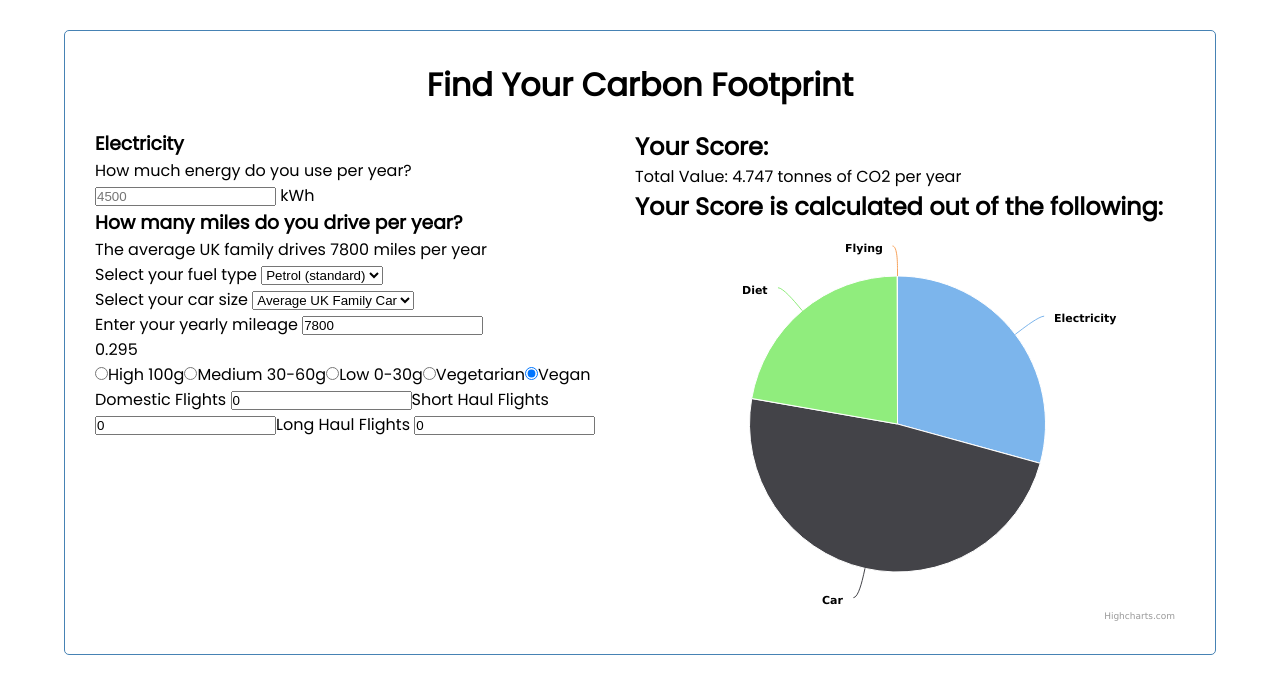
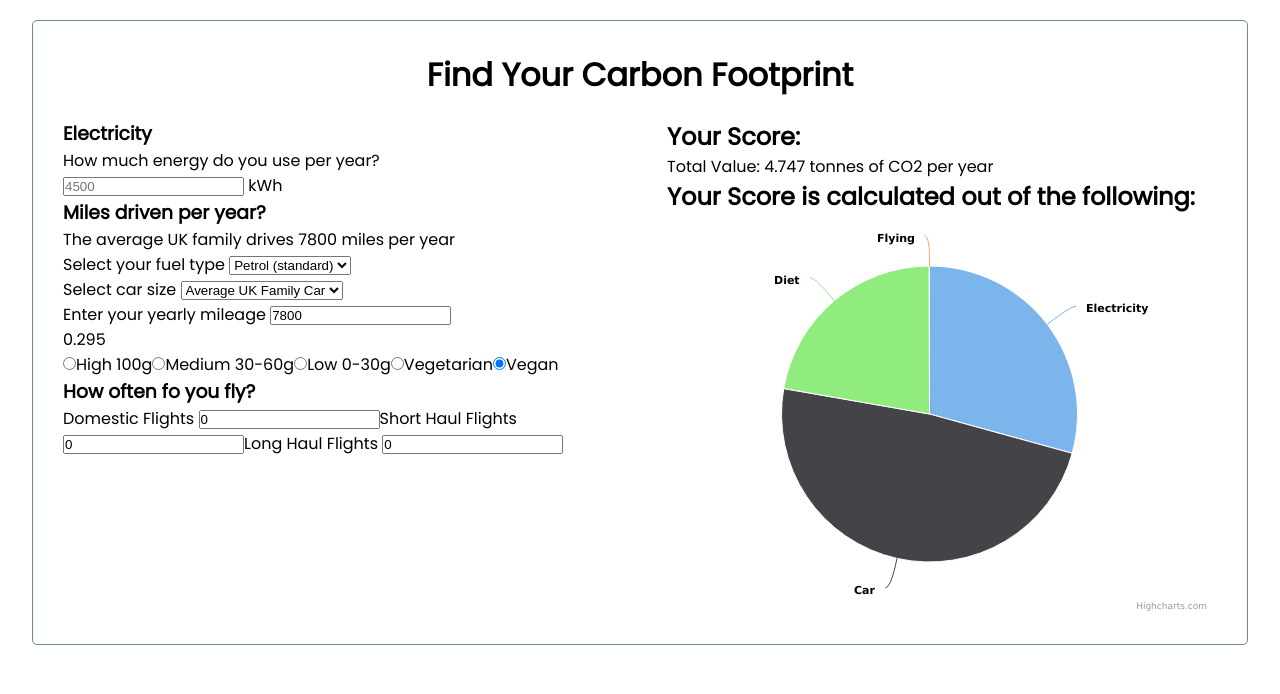
Before and after one commit to mldrenth/carbon_footprint_app, a React (Create React App) app in the folder client/: page / in a window 1280 px wide. Shown: the top 694 px of the page. Built offline with nearby package versions, Linux system fonts and the light colour scheme; no server answers.

Commit message:
id attributes pre css

```diff
--- a/client/src/components/Car.js
+++ b/client/src/components/Car.js
@@ -27,17 +27,17 @@ const Car = ({ climateData, handleCarCalculation }) => {
   };
 
   return (
-    <div>
-      <h3>How many miles do you drive per year?</h3>
-      <p>The average UK family drives 7800 miles per year</p>
-      <label>Select your fuel type </label>
-      <select onChange={onFuelSelected}>
+    <div id="car-form">
+      <h3 id="car-header">Miles driven per year?</h3>
+      <p id='car-average'>The average UK family drives 7800 miles per year</p>
+      <label htmlFor="fuel-type">Select your fuel type </label>
+      <select id='fuel-type' onChange={onFuelSelected}>
         <option value="petrol">Petrol (standard)</option>
         <option value="diesel">Diesel</option>
       </select>
       <br />
-      <label>Select your car size </label>
-      <select onChange={onSizeSelected}>
+      <label htmlFor="car-size">Select car size </label>
+      <select id='car-size'onChange={onSizeSelected}>
         <option value="medium">Average UK Family Car</option>
         <option value="small">Small</option>
         <option value="medium">Medium</option>
@@ -45,7 +45,7 @@ const Car = ({ climateData, handleCarCalculation }) => {
       </select>
       <br />
       <label htmlFor="milesPerYear">Enter your yearly mileage </label>
-      <input type="number" value={yearlyMileage} onChange={onMileageChange} />
+      <input id='milesPerYear' type="number" value={yearlyMileage} onChange={onMileageChange} />
       <p>{co2PerMile}</p>
     </div>
   );
--- a/client/src/components/DietForm.js
+++ b/client/src/components/DietForm.js
@@ -16,14 +16,13 @@ const DietForm = ({ climateData, handleDietCalculation }) => {
   return (
     <form id="diet-form" onChange={onDietSelected}>
       <input
-        class="dietHigh"
         type="radio"
         name="dietType"
         id="high-meat"
         value="highMeat"
         required
       />
-      <label for="highMeat">High 100g</label>
+      <label htmlFor="high-Meat">High 100g</label>
 
       <input
         class="dietRadio"
@@ -33,7 +32,7 @@ const DietForm = ({ climateData, handleDietCalculation }) => {
         value="mediumMeat"
         required
       />
-      <label for="medium-Meat">Medium 30-60g</label>
+      <label htmlFor="medium-Meat">Medium 30-60g</label>
 
       <input
         class="dietRadio"
@@ -43,7 +42,7 @@ const DietForm = ({ climateData, handleDietCalculation }) => {
         value="lowMeat"
         required
       />
-      <label for="low-meat">Low 0-30g</label>
+      <label htmlFor="low-meat">Low 0-30g</label>
 
       <input
         class="dietRadio"
@@ -53,7 +52,7 @@ const DietForm = ({ climateData, handleDietCalculation }) => {
         value="vegetarian"
         required
       />
-      <label for="vegetarian">Vegetarian</label>
+      <label htmlFor="vegetarian">Vegetarian</label>
 
       <input
         class="dietRadio"
@@ -64,7 +63,7 @@ const DietForm = ({ climateData, handleDietCalculation }) => {
         required
         defaultChecked="true"
       />
-      <label for="vegan">Vegan</label>
+      <label htmlFor="vegan">Vegan</label>
     </form>
   );
 };
--- a/client/src/components/Electricity.js
+++ b/client/src/components/Electricity.js
@@ -12,12 +12,12 @@ const Electricity = ({ handleElectricityCalculation, climateData }) => {
     };
 
     return (
-        <>
-            <h3>Electricity</h3>
-            <p> How much energy do you use per year?</p>
-            <input id="electricity-input" onChange={onChange} type="number" min={0} step={100} placeholder="4500" ></input>
-            <span> kWh </span>
-        </>
+        <div id="energy-form">
+            <h3 id="energy-header">Electricity</h3>
+            <p id="energy-q"> How much energy do you use per year?</p>
+            <input id="energy-input" onChange={onChange} type="number" min={0} step={100} placeholder="4500" ></input>
+            <span id="energy-kwh"> kWh </span>
+            </div>
     );
 };
 
--- a/client/src/components/FlightForm.js
+++ b/client/src/components/FlightForm.js
@@ -37,14 +37,15 @@ const FlightForm = ({ climateData, handleFlightCalculation }) => {
     console.log(co2LongHaul);
   };
   return (
-    <div>
-      <label>Domestic Flights </label>
-      <input id="domestic" type="number" value={numDomestic} onChange={onDomesticChange} min={0}/>
-      <label>Short Haul Flights </label>
-      <input  id="shortHaul" type="number" value={numShortHaul} min={0} onChange={onShortChange} />
-      <label>Long Haul Flights </label>
-      <input id="longHaul" min={0} type="number" value={numLongHaul} onChange={onLongChange} />
-    </div>
+    <form id="flight-form">
+      <h3 id="flight-header" >How often fo you fly?</h3>
+      <label htmlFor="domestic">Domestic Flights </label>
+      <input id="domestic"  type="number" value={numDomestic} onChange={onDomesticChange} min={0}/>
+      <label htmlFor="shortHaul">Short Haul Flights </label>
+      <input id="shortHaul"  type="number" value={numShortHaul} min={0} onChange={onShortChange} />
+      <label htmlFor="longHaul">Long Haul Flights </label>
+      <input id="longHaul"  min={0} type="number" value={numLongHaul} onChange={onLongChange} />
+    </form>
   );
 };
 
--- a/client/src/index.css
+++ b/client/src/index.css
@@ -11,11 +11,11 @@ body {
 }
 
 .container {
-  max-width: 90%;
-  margin: 30px auto;
+  max-width: 95%;
+  margin: 20px auto;
   overflow: auto;
   min-height: 300px;
-  border: 1px solid steelblue;
+  border: 1px solid #6b9080;
   padding: 30px;
   border-radius: 5px;
 }
```
Also changed, not shown: client/src/forms.css (added).
